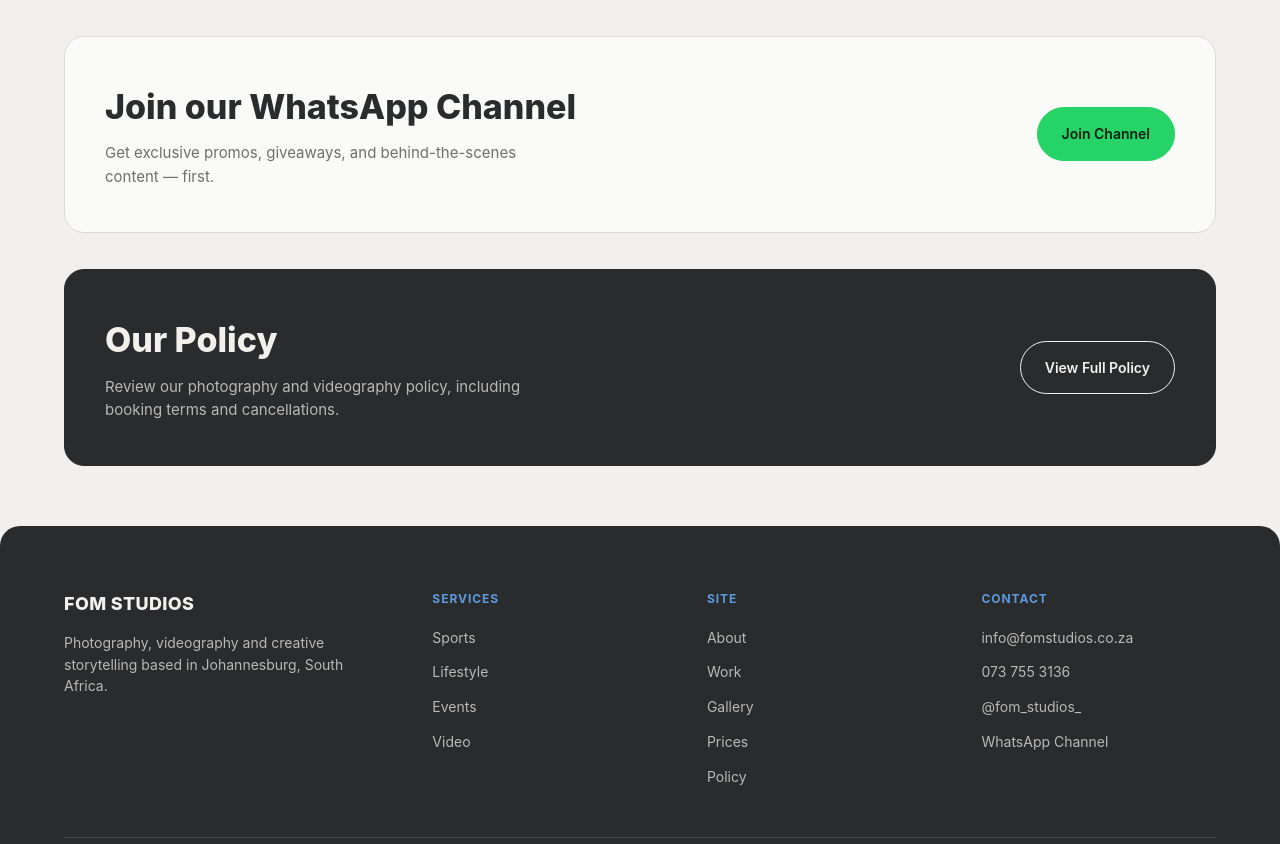
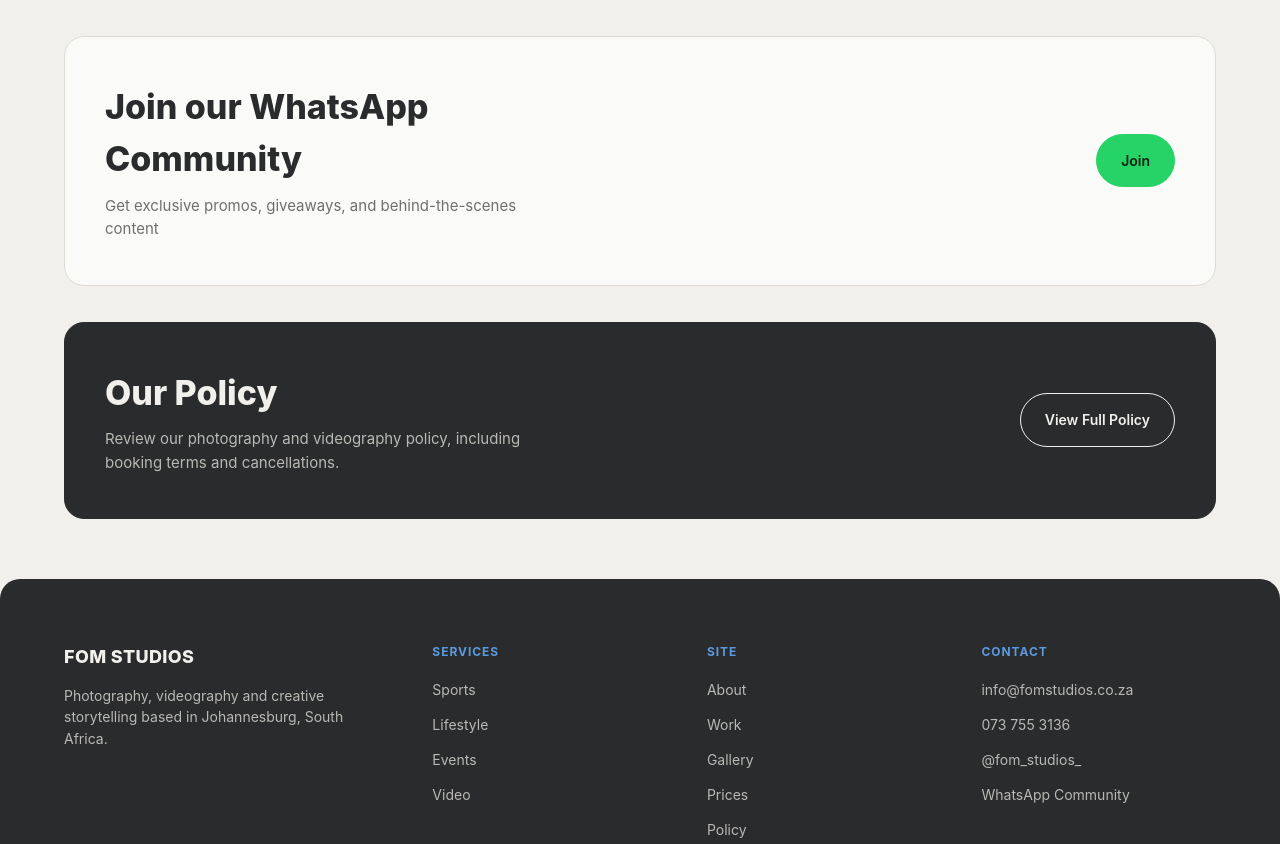
Before and after one commit to FOMStudios/portfolio, a plain HTML site: page index.html in a window 1280 px wide. Shown: the part 3695-4539 px from the top of the page. Drawn offline with Linux system fonts and the light colour scheme.

Commit message:
Update index.html

```diff
--- a/index.html
+++ b/index.html
@@ -890,10 +890,10 @@
         <div class="cta-band">
             <div class="cta-inner">
                 <div>
-                    <h3>Join our WhatsApp Channel</h3>
-                    <p>Get exclusive promos, giveaways, and behind-the-scenes content — first.</p>
+                    <h3>Join our WhatsApp Community</h3>
+                    <p>Get exclusive promos, giveaways, and behind-the-scenes content</p>
                 </div>
-                <a href="https://whatsapp.com/channel/0029VbCfflP4SpkNXLDI3b0i" target="_blank" class="btn-pill whatsapp-cta">Join Channel</a>
+                <a href="https://chat.whatsapp.com/HoXSAFe5QM32vAIMtcIIA3" target="_blank" class="btn-pill whatsapp-cta">Join</a>
             </div>
         </div>
     </div>
@@ -947,7 +947,7 @@
                     <li><a href="mailto:info@fomstudios.co.za">info@fomstudios.co.za</a></li>
                     <li><a href="tel:0737553136">073 755 3136</a></li>
                     <li><a href="https://instagram.com/fom_studios_" target="_blank">@fom_studios_</a></li>
-                    <li><a href="https://whatsapp.com/channel/0029VbCfflP4SpkNXLDI3b0i" target="_blank">WhatsApp Channel</a></li>
+                    <li><a href="https://chat.whatsapp.com/HoXSAFe5QM32vAIMtcIIA3" target="_blank">WhatsApp Community</a></li>
                 </ul>
             </div>
         </div>
```
